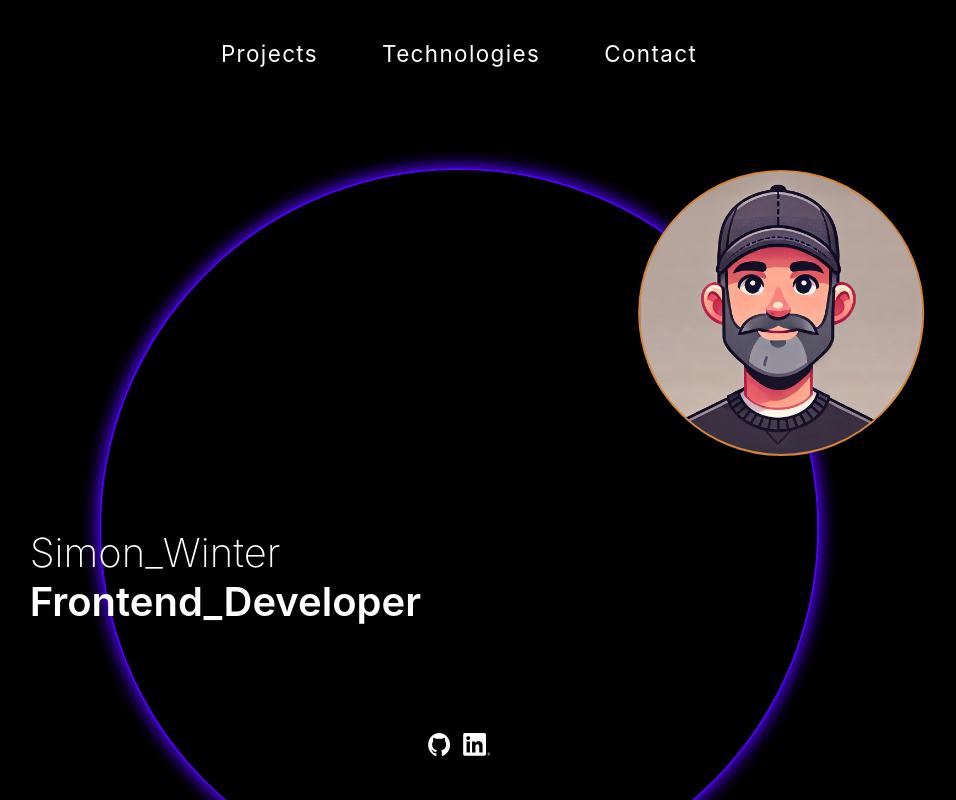
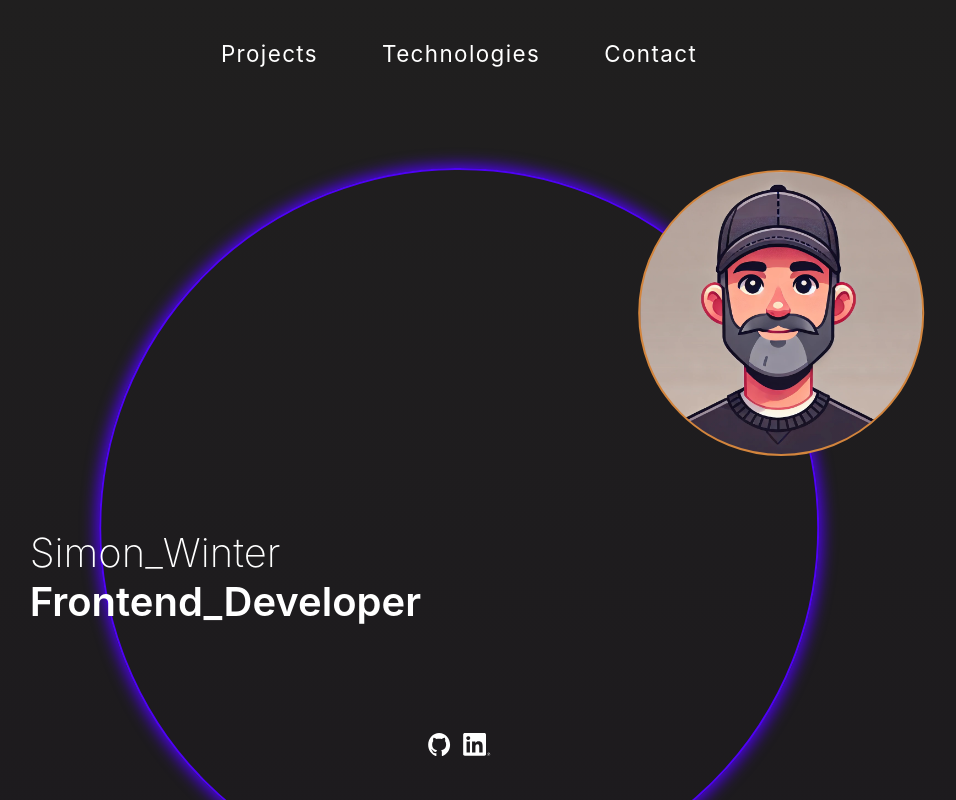
Before and after one commit to SimonADW/240910-portfolio-simon-winter, a React (Vite) app: page / in a window 1280 px wide. Shown: the top 800 px of the page, without its empty margins (181-1137 px from the left). Built offline with nearby package versions, Linux system fonts and the light colour scheme.

Commit message:
Set gradient background

```diff
--- a/src/assets/styles/App.css
+++ b/src/assets/styles/App.css
@@ -6,7 +6,7 @@
 }
 
 body {
-  background: #000;
+  background: linear-gradient(to bottom, #201f1f, #17121b, #201f1f); ;
   color: var(--secondary-color);
 }
 
```
